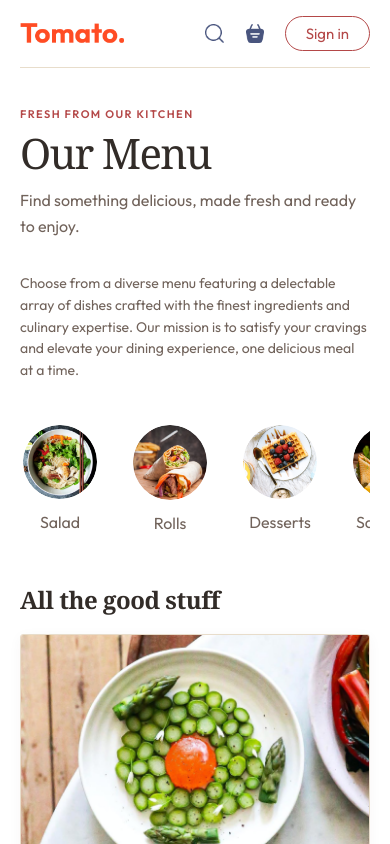
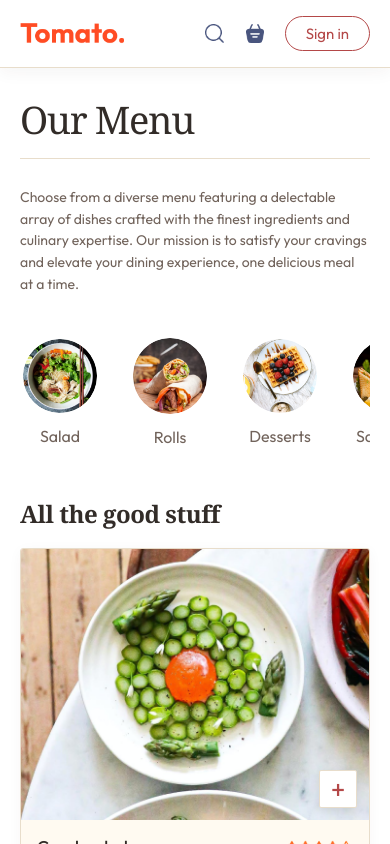
Before and after one commit to namrata-Lamichhane/Food-Delivery, a React (Vite) app in the folder frontend/: page /menu in a window 390 px wide. Shown: the top 844 px of the page. Built offline with nearby package versions, Linux system fonts and the light colour scheme; no server answers.

Commit message:
menu header added

```diff
--- a/frontend/src/components/Navbar/Navbar/Navbar.css
+++ b/frontend/src/components/Navbar/Navbar/Navbar.css
@@ -2,17 +2,17 @@
   position: fixed;
   z-index: 1000;
   top: 0;
-  left: 50%;
-  width: min(1200px, calc(100% - 64px));
+  left: 0;
+  width: 100%;
   min-height: 76px;
-  padding: 10px 20px;
+  padding: 10px max(32px, calc((100% - 1200px) / 2));
   display: flex;
   justify-content: space-between;
   align-items: center;
   gap: 24px;
-  transform: translateX(-50%);
   background: #fff;
   border-bottom: 1px solid var(--food-line);
+  box-shadow: 0 4px 16px #322c280d;
   border-radius: 0;
 }
 
@@ -267,9 +267,8 @@
 
 @media (max-width: 750px) {
   .navbar {
-    width: calc(100% - 40px);
     min-height: 68px;
-    padding: 8px 0;
+    padding: 8px 20px;
   }
 
   .navbar-menu {
--- a/frontend/src/pages/Menu/Menu.css
+++ b/frontend/src/pages/Menu/Menu.css
@@ -1,40 +1,25 @@
 .menu-page {
   min-height: 55vh;
-  padding: clamp(36px, 6vw, 72px) 0 96px;
+  padding: 44px 0 96px;
 }
 
-.menu-page-intro {
-  margin-bottom: clamp(34px, 5vw, 56px);
+.menu-page-header {
+  display: block;
+  margin-bottom: 38px;
+  padding: 0 0 24px;
+  border-bottom: 1px solid var(--food-line);
 }
 
-.menu-page-eyebrow {
-  color: var(--food-red);
-  font-size: 11px;
-  font-weight: 600;
-  letter-spacing: 0.13em;
-}
-
-.menu-page-intro h1 {
-  margin-top: 10px;
+.menu-page-header h1 {
   color: var(--food-ink);
   font-family: Georgia, "Times New Roman", serif;
-  font-size: clamp(42px, 6vw, 68px);
+  font-size: clamp(38px, 5vw, 54px);
   font-weight: 500;
-  letter-spacing: -0.04em;
+  letter-spacing: -0.035em;
   line-height: 1;
 }
 
-.menu-page-intro p {
-  margin-top: 14px;
-  color: var(--food-muted);
-  font-size: 16px;
-  line-height: 1.6;
-}
-
-.menu-page .explore-menu h1 {
-  display: none;
-}
-
+.menu-page .explore-menu h1,
 .menu-page .explore-menu hr {
   display: none;
 }
@@ -45,7 +30,11 @@
 
 @media (max-width: 600px) {
   .menu-page {
-    padding-top: 34px;
-    padding-bottom: 64px;
+    padding: 32px 0 64px;
+  }
+
+  .menu-page-header {
+    margin-bottom: 28px;
+    padding-bottom: 20px;
   }
 }
--- a/frontend/src/pages/Menu/Menu.jsx
+++ b/frontend/src/pages/Menu/Menu.jsx
@@ -8,11 +8,9 @@ const Menu = () => {
 
   return (
     <main className='menu-page'>
-      <section className='menu-page-intro' aria-labelledby='menu-page-title'>
-        <span className='menu-page-eyebrow'>FRESH FROM OUR KITCHEN</span>
+      <header className='menu-page-header' aria-labelledby='menu-page-title'>
         <h1 id='menu-page-title'>Our Menu</h1>
-        <p>Find something delicious, made fresh and ready to enjoy.</p>
-      </section>
+      </header>
       <ExploreMenu category={category} setCategory={setCategory} />
       <FoodDisplay category={category} title='All the good stuff' />
     </main>
--- a/frontend/src/pages/Welcome/Welcome.css
+++ b/frontend/src/pages/Welcome/Welcome.css
@@ -1007,45 +1007,6 @@
   margin: 0;
 }
 
-.app--public-landing > .navbar {
-  position: absolute;
-  z-index: 5;
-  top: 0;
-  left: 50%;
-  width: min(1200px, calc(100% - 64px));
-  min-height: 82px;
-  padding: 12px 0;
-  transform: translateX(-50%);
-  border-bottom: 1px solid #ffffff3b;
-  border-radius: 0;
-  background: transparent;
-  color: #fff;
-}
-
-.app--public-landing .navbar .logo {
-  width: 112px;
-  filter: brightness(0) invert(1);
-}
-
-.app--public-landing .welcome-nav {
-  color: #ffffffdf;
-}
-
-.app--public-landing .welcome-nav a:hover {
-  color: #fff;
-}
-
-.app--public-landing .navbar button {
-  border-color: #fff;
-  background: #fff;
-  color: #35261f;
-}
-
-.app--public-landing .navbar button:hover {
-  border-color: #ffe9df;
-  background: #ffe9df;
-}
-
 .welcome-landing {
   width: 100%;
   margin: 0;
@@ -1219,15 +1180,6 @@
 }
 
 @media (max-width: 750px) {
-  .app--public-landing > .navbar {
-    width: calc(100% - 40px);
-    min-height: 72px;
-  }
-
-  .app--public-landing .navbar .logo {
-    width: 96px;
-  }
-
   .welcome-hero {
     min-height: 100vh;
     min-height: 100svh;
```
